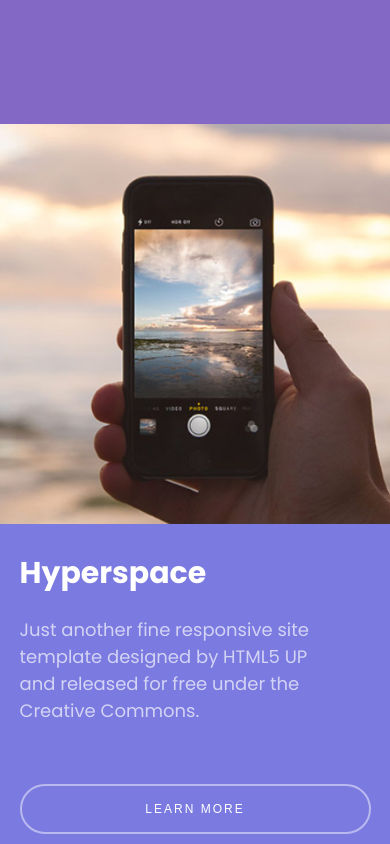
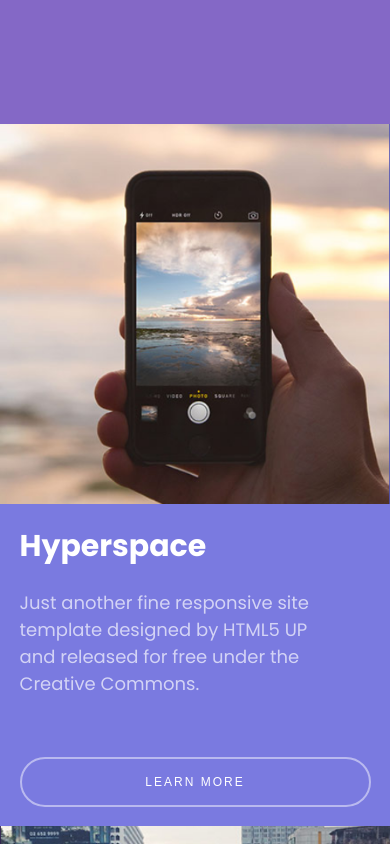
Before and after one commit to ViktoriiaSichkar/2, a plain HTML site: page index.html in a window 390 px wide. Shown: the part 720-1564 px from the top of the page. Drawn offline with Linux system fonts and the light colour scheme.

Commit message:
edit height

```diff
--- a/src/style/_content.scss
+++ b/src/style/_content.scss
@@ -31,14 +31,9 @@
 }
 
 .section{
-    height: calc(100vh/3);
-    width: 100%;
     @include flex(row, flex-start, center);
-
     &-container-photo{
         width: 30%;
-        height: 100%;
-        margin-right: 35px;
     }
     &:nth-child(1){
         background-color: #7a7ae0;
@@ -52,14 +47,15 @@
     &-container-text{
         padding: 5%;
     }
+}
 
+.icon-photo{
+    min-height: 380px;
+    display: block;
 }
 @each $key, $value in $photo {
     .icon-#{$key} {
         background-image: url($value);
-        height: 100%;
-        width: 100%;
-        display: inline-block;
         background-size: cover;
         background-repeat: no-repeat;
         background-position: center;
@@ -83,7 +79,6 @@
 .description {
     padding: 2% 2% 2% 10%;
     width: 50%;
-    height: 250px;
     border-bottom: 1px solid rgba(255, 255, 255, 0.473);
     position: relative;
 
--- a/src/style/_mobile.scss
+++ b/src/style/_mobile.scss
@@ -4,13 +4,9 @@
     }
     .box-blue .section{
         @include flex(column, center, center);
-        height: 100%;
         &-container-photo{
             margin: 0;
             width: 100%;
-            .icon-photo{
-                height: 400px;
-            }
         }
     }
     .button{
@@ -21,10 +17,8 @@
         border: 1px solid rgba(255, 255, 255, 0.473);
         .description{
             width: 100%;
-            height: 100%;
             border-right: 0;
             padding: 65px 10px 10px;
-
         }
         .circle{
             top: 5%;
--- a/src/style/_tablet.scss
+++ b/src/style/_tablet.scss
@@ -1,4 +1,4 @@
-@media screen and (max-width: 1024px){
+@media screen and (max-width: 1200px){
     .navigation{
         top: 0;
         width: 100%;
```
Also changed, not shown: dist/index.css, 1 other file.
